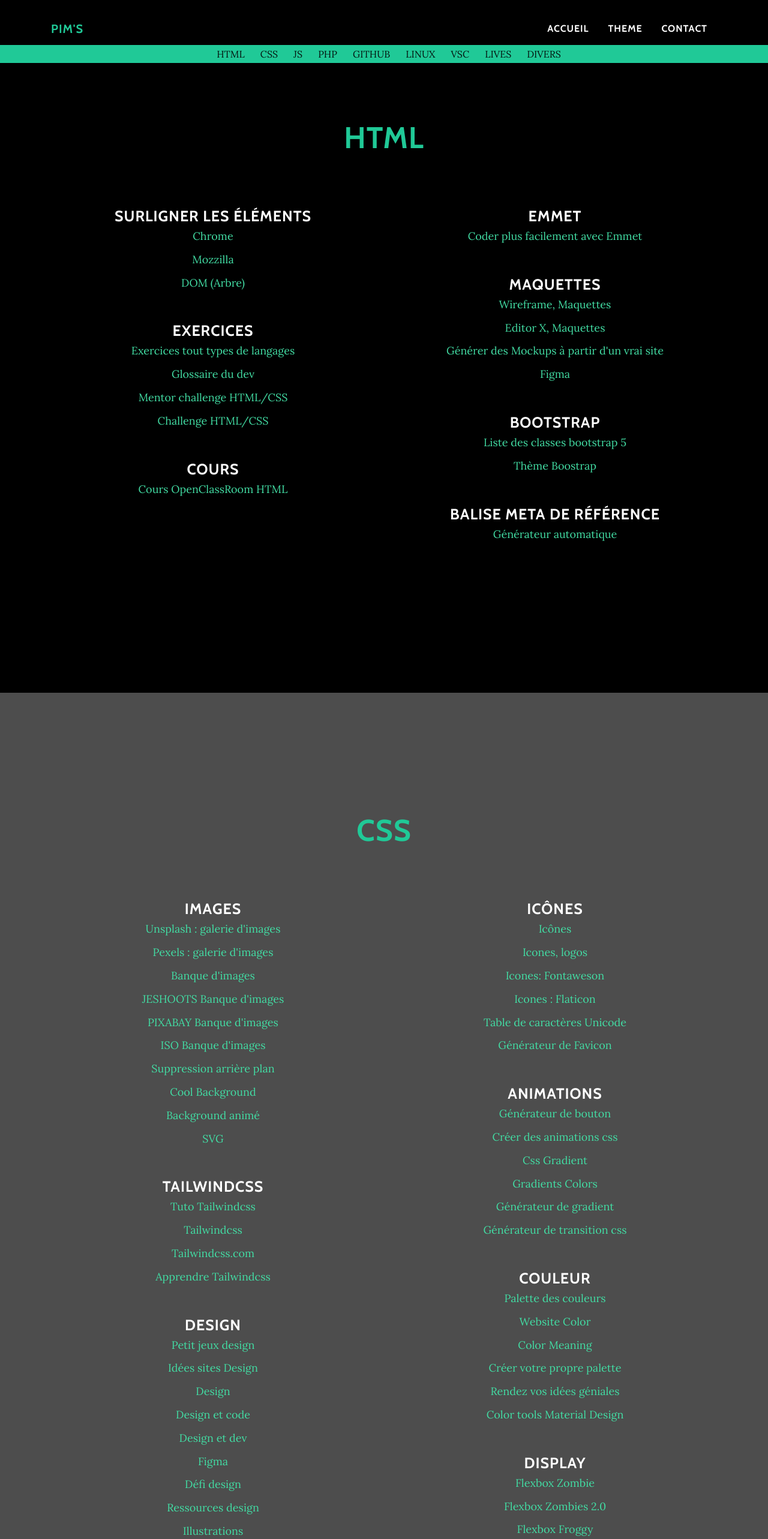
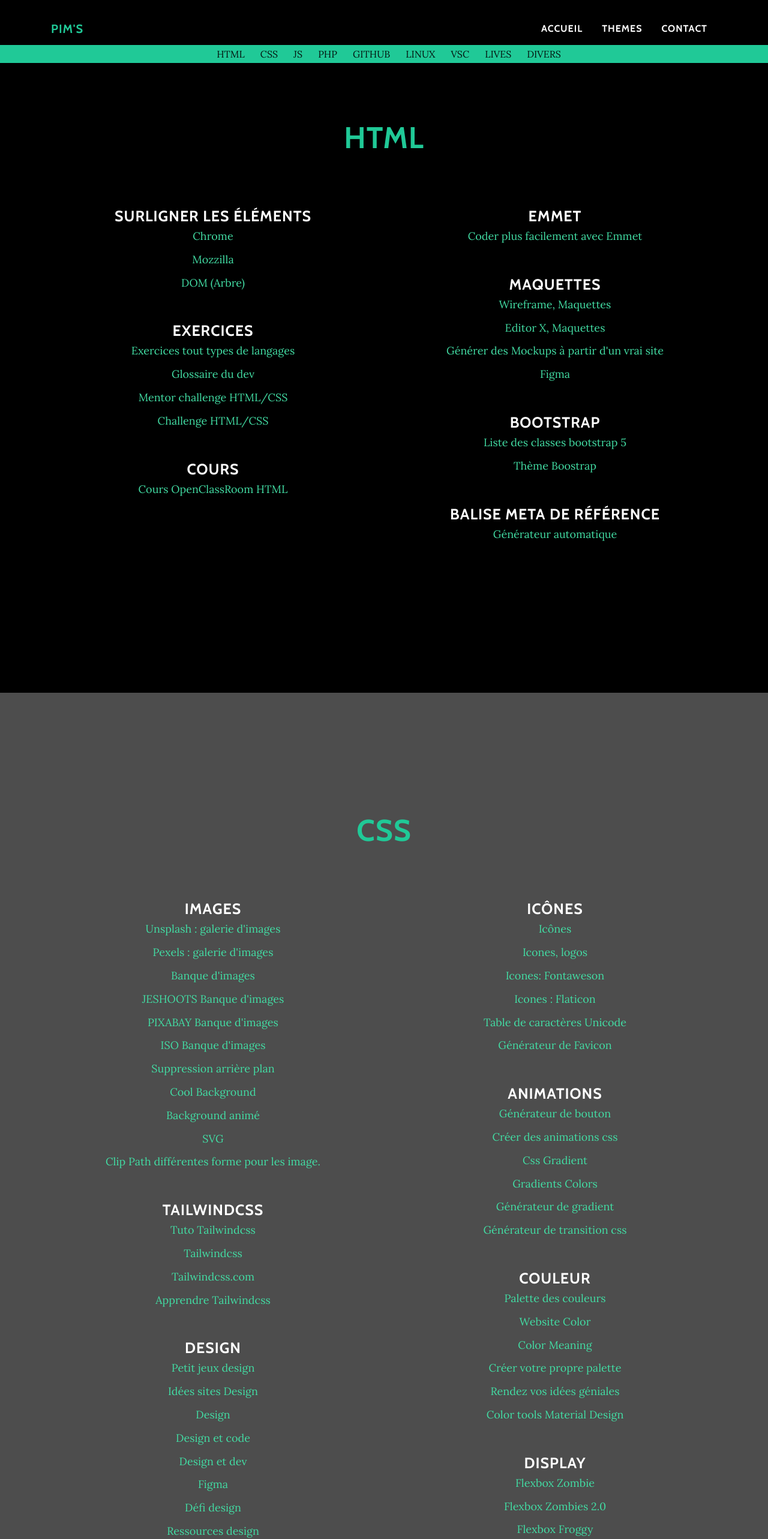
Before and after one commit to Skencker/devweb, a plain HTML site: page theme.html in a window 1280 px wide. Shown: the top 2566 px of the page at 60% size. Drawn offline with nearby package versions, Linux system fonts and the light colour scheme.

Commit message:
ajout site design

```diff
--- a/theme.html
+++ b/theme.html
@@ -21,7 +21,7 @@
             <div class="collapse navbar-collapse" id="navbarResponsive">
                 <ul class="navbar-nav ml-auto" id="nav1">
                     <li class="nav-item nav-link js-scroll-trigger"><a class="nav-link  js-scroll-trigger hover" href="./index.html">ACCUEIL</a></li>
-                    <li class="nav-item nav-link js-scroll-trigger"><a class="nav-link active js-scroll-trigger" href="#download">THEME</a></li>
+                    <li class="nav-item nav-link js-scroll-trigger"><a class="nav-link active js-scroll-trigger" href="#download">THEMES</a></li>
                     <li class="nav-item nav-link js-scroll-trigger"><a class="nav-link js-scroll-trigger" href="./index.html#contact">contact</a></li>
                 </ul>
             </div>
@@ -147,6 +147,7 @@
                     <p> <a href="https://coolbackgrounds.io/" target="_blank"> Cool Background</a></p>
                     <p> <a href="https://www.vantajs.com/" target="_blank">Background animé</a></p>
                     <p> <a href="https://svgporn.com/" target="_blank">SVG</a></p>
+                    <p> <a href="https://bennettfeely.com/clippy/" target="_blank">Clip Path différentes forme pour les image. </a></p>
 
                   </div>
                   <div class="article">
@@ -181,6 +182,7 @@
                       <p> <a href="https://www.subvitamine.com/articles/apres-bootstrap-les-design-systems-fleurissent/" target="_blank">Design Système</a></p>
                       <p> <a href="https://glassmorphism.com/" target="_blank">Glassmorphism</a></p>
                       <p> <a href="https://fr.freelogodesign.org/" target="_blank">Creation de logo Free</a></p>
+                      <p> <a href="https://blog.shevarezo.fr/post/2020/07/29/generateur-separateurs-css" target="_blank">Générateur de séparateur css</a></p>
                       </div>
             </div>
             <div class="col">
```
